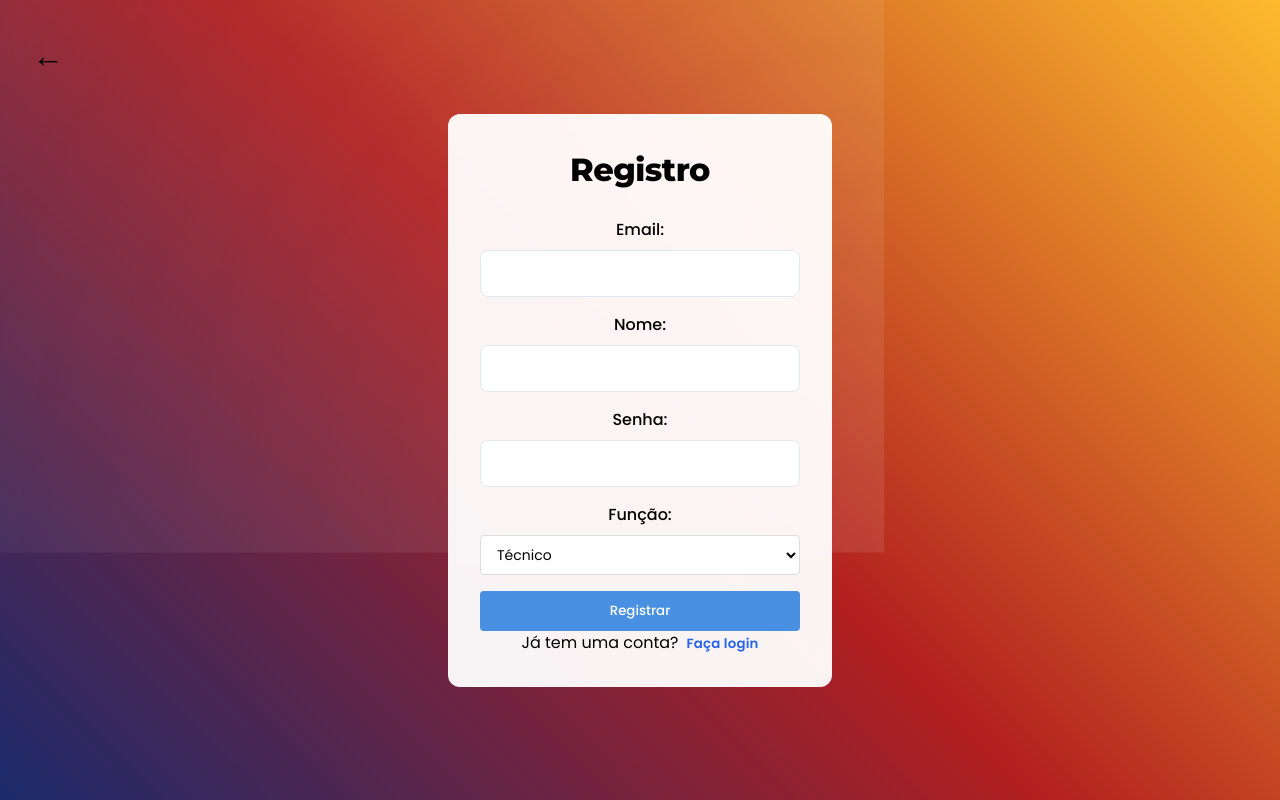
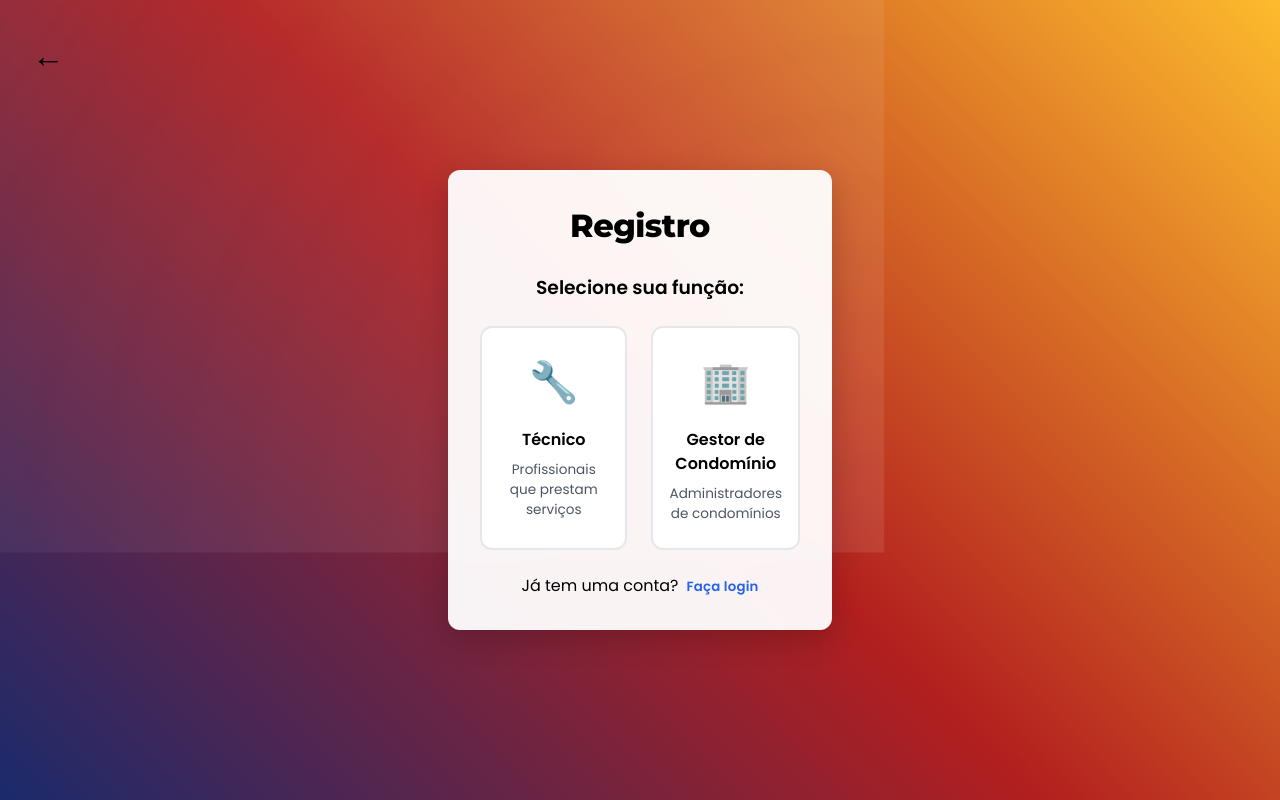
Before and after one commit to Duarte2232/WeCondLP, a React (Vite) app: page /login in a window 1280 px wide. Built offline with nearby package versions, Linux system fonts and the light colour scheme; no server answers.

Commit message:
Minor Alterações
Alterações na Landing Page

```diff
--- a/src/components/Login/login.css
+++ b/src/components/Login/login.css
@@ -42,6 +42,8 @@ body, html, #root {
   top: 0;
   width: 100vw;
   color: var(--text-color);
+  position: relative;
+  overflow: hidden;
 }
 
 .login-container::before {
@@ -56,6 +58,11 @@ body, html, #root {
   animation: moveBackground 15s ease infinite;
 }
 
+/* Removendo a imagem de fundo */
+.login-container::after {
+  display: none;
+}
+
 @keyframes moveBackground {
   0%, 100% {
     transform: translate(-50%, -50%) scale(1);
@@ -67,15 +74,16 @@ body, html, #root {
 
 .login-box {
   position: relative;
-  z-index: 1;
+  z-index: 2;
   background-color: rgba(255, 255, 255, 0.95);
   padding: 2rem;
   border-radius: 12px;
   width: 30%;
+  min-width: 320px;
   color: #2c3e50;
   transition: all 0.3s ease;
   backdrop-filter: blur(10px);
-
+  box-shadow: 0 10px 30px rgba(0, 0, 0, 0.2);
 }
 
 .login-box:hover {
@@ -216,3 +224,155 @@ button:hover, .button:hover {
 }
 
 /* Add more specific color definitions as needed for your login page components */
+
+/* Estilos para a seleção de função */
+.role-selection-container {
+  text-align: center;
+  animation: fadeIn 0.3s ease-in-out;
+}
+
+.role-selection-container h3 {
+  margin-bottom: 1.5rem;
+  font-weight: 600;
+  color: var(--text-color);
+}
+
+.role-options {
+  display: flex;
+  justify-content: space-between;
+  gap: 1.5rem;
+  margin-bottom: 1.5rem;
+}
+
+.role-option {
+  flex: 1;
+  background-color: var(--white);
+  border: 2px solid var(--gray-200);
+  border-radius: 12px;
+  padding: 1.5rem 1rem;
+  text-align: center;
+  cursor: pointer;
+  transition: all 0.3s ease;
+}
+
+.role-option:hover {
+  transform: translateY(-5px);
+  border-color: #4a90e2;
+  box-shadow: 0 10px 20px rgba(0, 0, 0, 0.1);
+}
+
+.role-icon {
+  font-size: 2.5rem;
+  margin-bottom: 1rem;
+}
+
+.tecnico-icon {
+  color: #4a90e2;
+}
+
+.gestor-icon {
+  color: #6a0dad;
+}
+
+.role-option h4 {
+  font-weight: 600;
+  margin-bottom: 0.5rem;
+  color: var(--text-color);
+}
+
+.role-option p {
+  font-size: 0.85rem;
+  color: var(--secondary-color);
+}
+
+/* Estilo para o botão de começar */
+.start-registration {
+  text-align: center;
+  animation: fadeIn 0.3s ease-in-out;
+}
+
+.start-registration p {
+  margin-bottom: 1.5rem;
+  color: var(--secondary-color);
+}
+
+.start-btn {
+  background-color: #4a90e2;
+  color: white;
+  border: none;
+  border-radius: 8px;
+  padding: 0.75rem 2rem;
+  font-size: 1rem;
+  font-weight: 600;
+  cursor: pointer;
+  transition: all 0.3s ease;
+}
+
+.start-btn:hover {
+  background-color: #3a7bc8;
+  transform: translateY(-2px);
+}
+
+/* Estilo para o badge de função selecionada */
+.selected-role {
+  display: flex;
+  align-items: center;
+  margin-bottom: 1.5rem;
+}
+
+.role-badge {
+  background-color: #f0f7ff;
+  color: #4a90e2;
+  padding: 0.5rem 1rem;
+  border-radius: 20px;
+  font-size: 0.9rem;
+  font-weight: 500;
+  margin-left: 0.5rem;
+}
+
+.change-role-btn {
+  background: none;
+  border: none;
+  color: #4a90e2;
+  font-size: 0.85rem;
+  cursor: pointer;
+  margin-left: auto;
+  text-decoration: underline;
+}
+
+.change-role-btn:hover {
+  color: #3a7bc8;
+}
+
+/* Ajuste para o botão de submit */
+.submit-btn {
+  width: 100%;
+  background-color: #4a90e2;
+  color: white;
+  border: none;
+  border-radius: 8px;
+  padding: 0.75rem;
+  font-size: 1rem;
+  font-weight: 600;
+  cursor: pointer;
+  transition: all 0.3s ease;
+  margin-top: 1rem;
+}
+
+.submit-btn:hover {
+  background-color: #3a7bc8;
+  transform: translateY(-2px);
+}
+
+.role-option.selected {
+  border-color: #4a90e2;
+  background-color: #f0f7ff;
+  transform: translateY(-5px);
+  box-shadow: 0 10px 20px rgba(0, 0, 0, 0.1);
+}
+
+@media (max-width: 768px) {
+  .login-box {
+    width: 80%;
+  }
+}
--- a/src/components/Login/login.jsx
+++ b/src/components/Login/login.jsx
@@ -8,11 +8,12 @@ import LoadingAnimation from '../LoadingAnimation/LoadingAnimation';
 
 function Login() {
   const [isLogin, setIsLogin] = useState(false);
+  const [selectedRole, setSelectedRole] = useState(null);
   const [formData, setFormData] = useState({
     email: '',
     name: '',
     password: '',
-    role: 'tecnico'
+    role: ''
   });
   const [isLoading, setIsLoading] = useState(false);
 
@@ -24,6 +25,14 @@ function Login() {
     setFormData(prevState => ({
       ...prevState,
       [name]: value
+    }));
+  };
+
+  const handleRoleSelect = (role) => {
+    setSelectedRole(role);
+    setFormData(prevState => ({
+      ...prevState,
+      role: role
     }));
   };
 
@@ -81,21 +90,43 @@ function Login() {
 
   const toggleForm = () => {
     setIsLogin(!isLogin);
+    setSelectedRole(null);
     setFormData({
       email: '',
       name: '',
       password: '',
-      role: 'tecnico'
+      role: ''
     });
   };
 
+  const renderRoleSelection = () => {
     return (
-    <div className="login-container">
-      <Link to="/" className="back-arrow">
-        <span>←</span>
-      </Link>
-      <div className="login-box">
-        <h2>{isLogin ? 'Login' : 'Registro'}</h2>
+      <div className="role-selection-container">
+        <h3>Selecione sua função:</h3>
+        <div className="role-options">
+          <div
+            className={`role-option ${selectedRole === 'tecnico' ? 'selected' : ''}`}
+            onClick={() => handleRoleSelect('tecnico')}
+          >
+            <div className="role-icon tecnico-icon">🔧</div>
+            <h4>Técnico</h4>
+            <p>Profissionais que prestam serviços</p>
+          </div>
+          <div
+            className={`role-option ${selectedRole === 'gestor' ? 'selected' : ''}`}
+            onClick={() => handleRoleSelect('gestor')}
+          >
+            <div className="role-icon gestor-icon">🏢</div>
+            <h4>Gestor de Condomínio</h4>
+            <p>Administradores de condomínios</p>
+          </div>
+        </div>
+      </div>
+    );
+  };
+
+  const renderRegistrationForm = () => {
+    return (
       <form onSubmit={handleSubmit}>
         <div className="form-group">
           <label htmlFor="email">Email:</label>
@@ -109,7 +140,6 @@ function Login() {
           />
         </div>
 
-          {!isLogin && (
         <div className="form-group">
           <label htmlFor="name">Nome:</label>
           <input
@@ -118,10 +148,9 @@ function Login() {
             name="name"
             value={formData.name}
             onChange={handleChange}
-                required={!isLogin}
+            required
           />
         </div>
-          )}
 
         <div className="form-group">
           <label htmlFor="password">Senha:</label>
@@ -135,26 +164,78 @@ function Login() {
           />
         </div>
 
-          {!isLogin && (
-            <div className="form-group">
-              <label htmlFor="role">Função:</label>
-              <select
-                id="role"
-                name="role"
-                value={formData.role}
-                onChange={handleChange}
-                required={!isLogin}
+        <div className="form-group selected-role">
+          <label>Função:</label>
+          <span className="role-badge">
+            {formData.role === 'tecnico' ? 'Técnico' : 'Gestor de Condomínio'}
+          </span>
+          <button
+            type="button"
+            className="change-role-btn"
+            onClick={() => setSelectedRole(null)}
           >
-                <option value="tecnico">Técnico</option>
-                <option value="gestor">Gestor de Condomínio</option>
-              </select>
+            Alterar
+          </button>
         </div>
-          )}
 
         <button type="submit" className="submit-btn" disabled={isLoading}>
-            {isLoading ? <LoadingAnimation /> : (isLogin ? 'Entrar' : 'Registrar')}
+          {isLoading ? <LoadingAnimation /> : 'Registrar'}
         </button>
       </form>
+    );
+  };
+
+  const renderLoginForm = () => {
+    return (
+      <form onSubmit={handleSubmit}>
+        <div className="form-group">
+          <label htmlFor="email">Email:</label>
+          <input
+            type="email"
+            id="email"
+            name="email"
+            value={formData.email}
+            onChange={handleChange}
+            required
+          />
+        </div>
+
+        <div className="form-group">
+          <label htmlFor="password">Senha:</label>
+          <input
+            type="password"
+            id="password"
+            name="password"
+            value={formData.password}
+            onChange={handleChange}
+            required
+          />
+        </div>
+
+        <button type="submit" className="submit-btn" disabled={isLoading}>
+          {isLoading ? <LoadingAnimation /> : 'Entrar'}
+        </button>
+      </form>
+    );
+  };
+
+  return (
+    <div className="login-container">
+      <Link to="/" className="back-arrow">
+        <span>←</span>
+      </Link>
+      <div className="login-box">
+        <h2>{isLogin ? 'Login' : 'Registro'}</h2>
+
+        {isLogin ? (
+          renderLoginForm()
+        ) : (
+          selectedRole ? (
+            renderRegistrationForm()
+          ) : (
+            renderRoleSelection()
+          )
+        )}
 
         <div className="form-switch">
           <p>
--- a/src/components/Passos/passos.jsx
+++ b/src/components/Passos/passos.jsx
@@ -1,4 +1,4 @@
-import React, { useState } from 'react';
+import React from 'react';
 import './passos.css';
 
 const landlordSteps = [
@@ -38,44 +38,39 @@ const tenantSteps = [
 ];
 
 const Passos = () => {
-  const [isLandlord, setIsLandlord] = useState(true);
-
-  const toggleSteps = () => {
-    setIsLandlord(!isLandlord);
-  };
-
-  const steps = isLandlord ? landlordSteps : tenantSteps;
-
   return (
     <div className="passos-container" id="passos">
       <h2 className="passos-title">Como funciona?</h2>
-      <p className="passos-subtitle">
-        {isLandlord
-          ? "Se for gestor de condomínio"
-          : "Se for um técnico."}
-      </p>
 
-      <div className="passos-steps-wrapper">
-        <div className="arrow arrow-left" onClick={toggleSteps}>
-          &#9664;
+      <div className="passos-boxes-container">
+        <div className="passos-box gestor-box">
+          <h3 className="box-title">Para Gestores de Condomínio</h3>
+          <div className="box-steps">
+            {landlordSteps.map((step) => (
+              <div className="box-step" key={step.id}>
+                <div className="step-number">{step.id}</div>
+                <div className="step-content">
+                  <h4 className="step-title">{step.title}</h4>
+                  <p className="step-description">{step.description}</p>
+                </div>
+              </div>
+            ))}
+          </div>
         </div>
-        <div className="passos-steps">
-          <img
-            src="https://cdn.rareblocks.xyz/collection/celebration/images/steps/2/curved-dotted-line.svg"
-            alt="Dotted Line"
-            className="dotted-line-bg"
-          />
 
-          {steps.map((step) => (
-            <div className="step" key={step.id}>
-              <div className="step-icon">{step.id}</div>
-              <h3 className="step-title">{step.title}</h3>
-              <p className="step-description">{step.description}</p>
-            </div>
-          ))}
-        </div>
-        <div className="arrow arrow-right" onClick={toggleSteps}>
-          &#9654;
+        <div className="passos-box tecnico-box">
+          <h3 className="box-title">Para Técnicos</h3>
+          <div className="box-steps">
+            {tenantSteps.map((step) => (
+              <div className="box-step" key={step.id}>
+                <div className="step-number">{step.id}</div>
+                <div className="step-content">
+                  <h4 className="step-title">{step.title}</h4>
+                  <p className="step-description">{step.description}</p>
+                </div>
+              </div>
+            ))}
+          </div>
         </div>
       </div>
     </div>
```
Also changed, not shown: src/components/Passos/passos.css (+141 -3 lines). Lines whose indentation alone changed are shown as unchanged.
